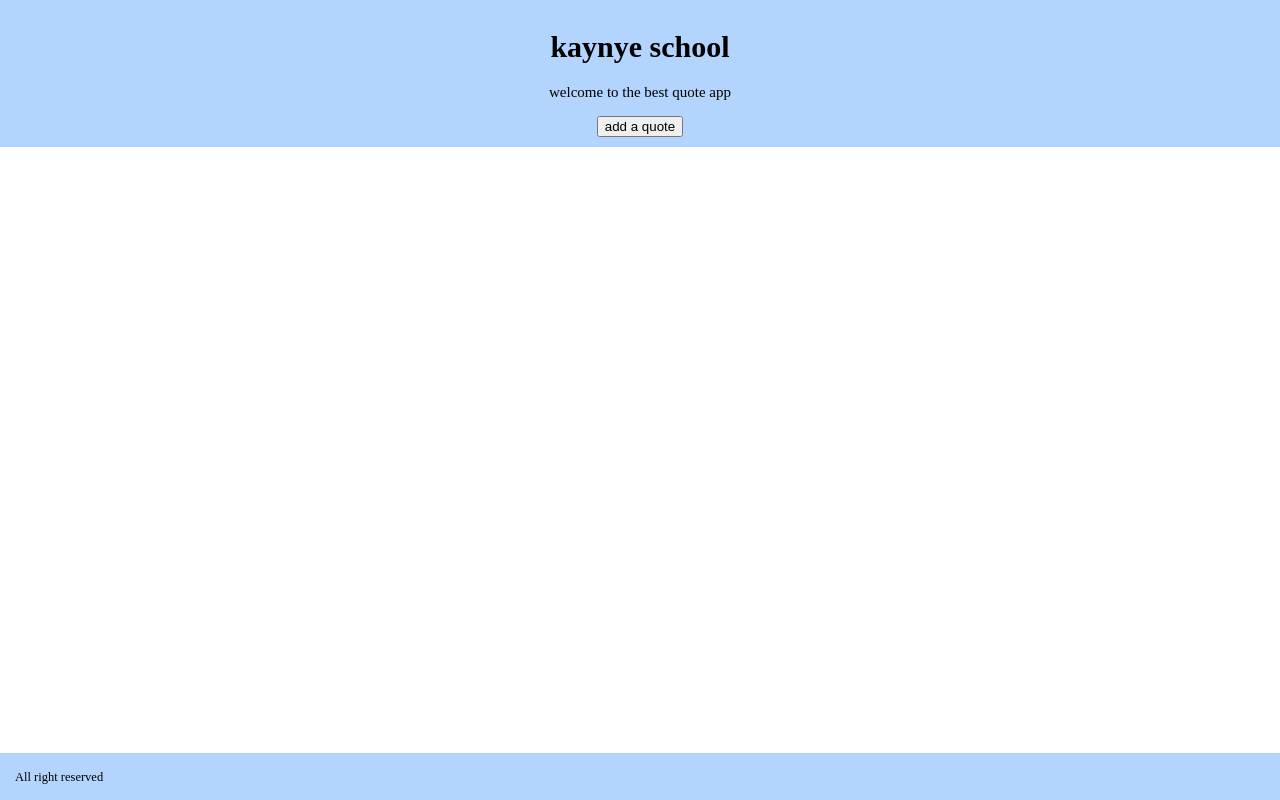
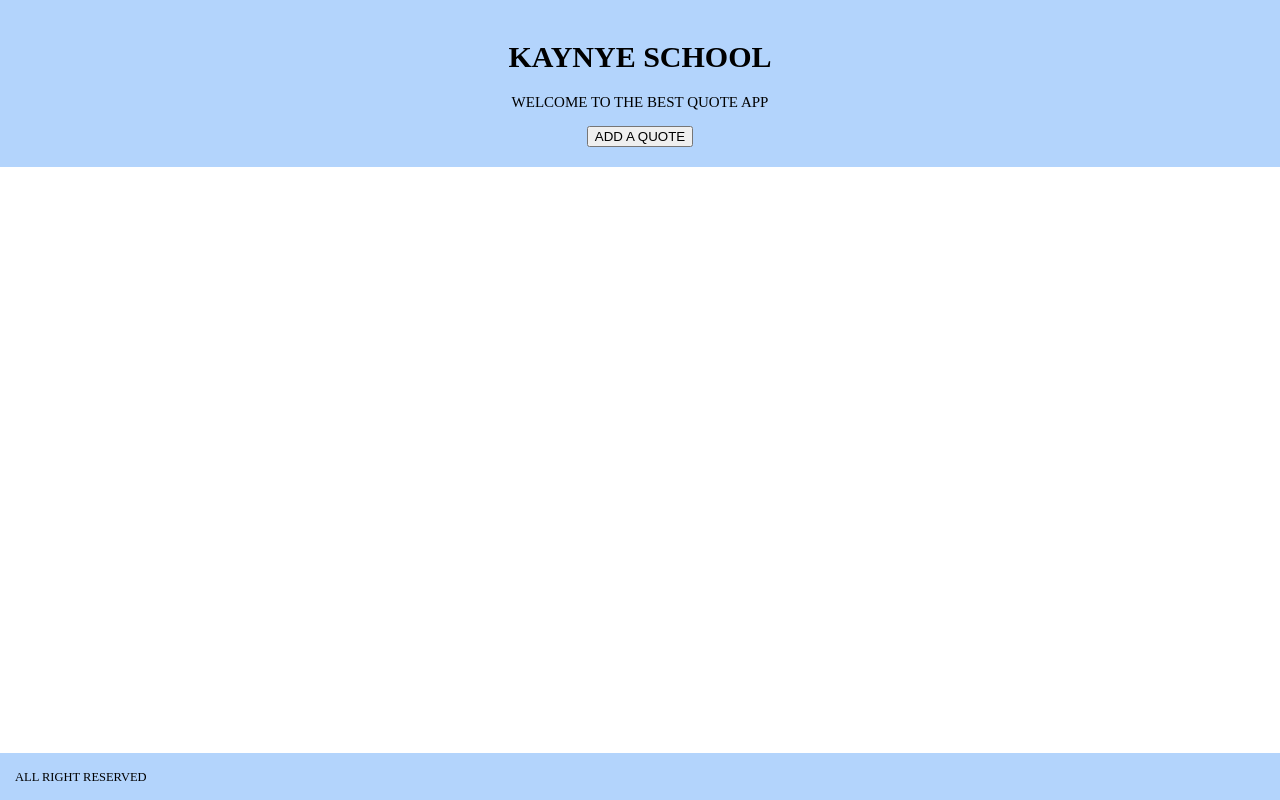
Before and after one commit to Tomsanchis/KanyeQuote, a website built with Parcel: page src/index.html in a window 1280 px wide. Built offline with nearby package versions, Linux system fonts and the light colour scheme.

Commit message:
add upercase

```diff
--- a/src/css/style.css
+++ b/src/css/style.css
@@ -11,12 +11,17 @@ html {
 body {
   margin: 0 auto;
   font-size: 1.5rem;
+  text-transform: uppercase;
 }
 
 header {
   text-align: center;
   background: #b3d4fc;
-  padding: 10px;
+  padding: 20px;
+}
+
+.btn {
+  text-transform: uppercase;
 }
 
 .quotes {
```
